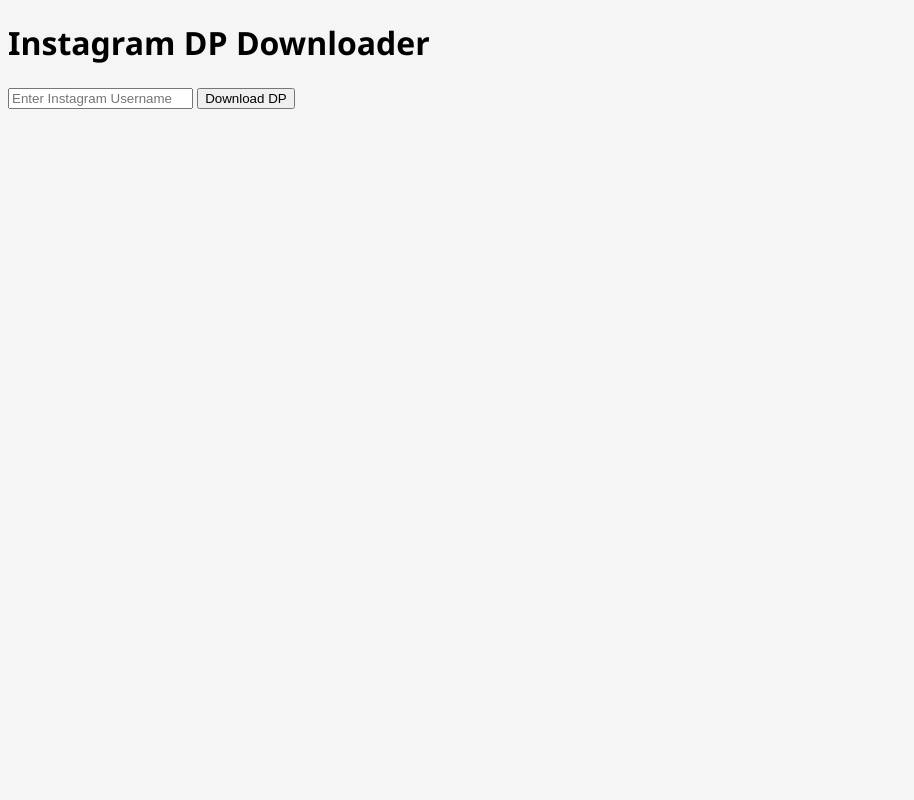
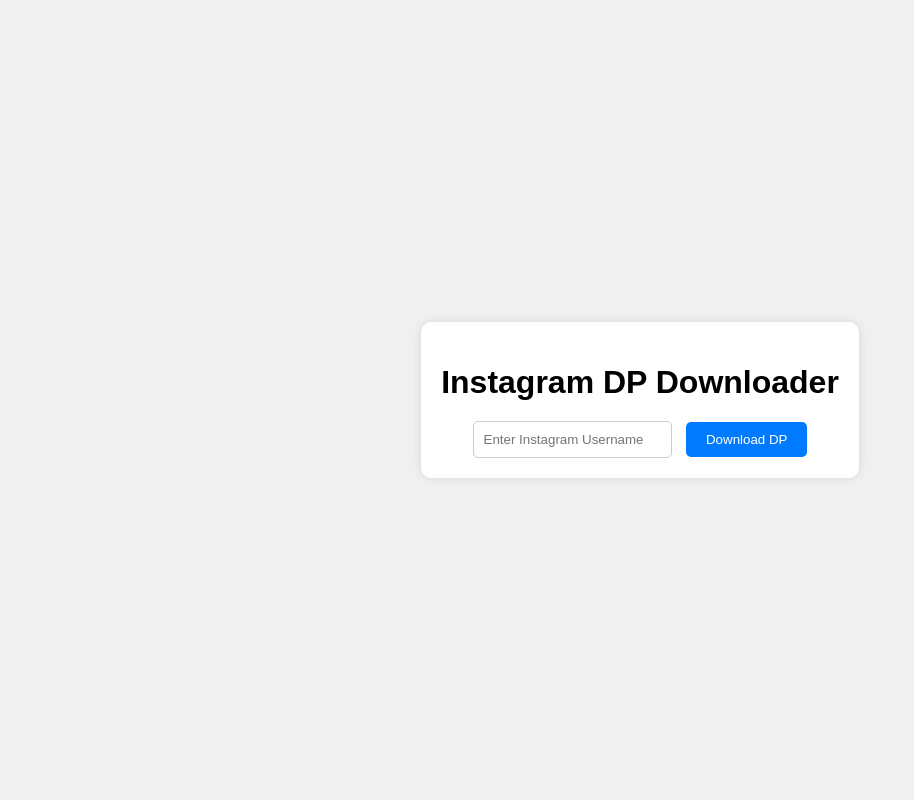
Before and after one commit to Akshay-gurav-31/ig_dp_download, a Flask app: page / in a window 1280 px wide. Shown: the whole page, without its empty margins (0-914 px from the left). Run offline with Flask 3, Linux system fonts and the light colour scheme.

Commit message:
Update styles.css

```diff
--- a/static/css/styles.css
+++ b/static/css/styles.css
@@ -1,63 +1,52 @@
-:root {
-    --gradient-start: #833ab4;
-    --gradient-mid: #fd1d1d;
-    --gradient-end: #fcb045;
+body {
+    font-family: Arial, sans-serif;
+    background-color: #f0f0f0;
+    display: flex;
+    justify-content: center;
+    align-items: center;
+    height: 100vh;
+    margin: 0;
 }
 
-body {
-    background: #f5f5f5;
-    font-family: 'Segoe UI', Tahoma, Geneva, Verdana, sans-serif;
+.container {
+    background-color: white;
+    padding: 20px;
+    border-radius: 10px;
+    box-shadow: 0 0 10px rgba(0, 0, 0, 0.1);
+    text-align: center;
 }
 
-.gradient-bg {
-    background: linear-gradient(45deg, var(--gradient-start), var(--gradient-mid), var(--gradient-end));
-    background-size: 300% 300%;
-    animation: gradient 8s ease infinite;
+h1 {
+    margin-bottom: 20px;
 }
 
-@keyframes gradient {
-    0% { background-position: 0% 50%; }
-    50% { background-position: 100% 50%; }
-    100% { background-position: 0% 50%; }
+input {
+    padding: 10px;
+    margin-right: 10px;
+    border: 1px solid #ccc;
+    border-radius: 5px;
 }
 
-.card {
-    border-radius: 15px;
-    box-shadow: 0 10px 20px rgba(0,0,0,0.1);
+button {
+    padding: 10px 20px;
+    background-color: #007bff;
+    color: white;
     border: none;
-    overflow: hidden;
+    border-radius: 5px;
+    cursor: pointer;
 }
 
-.btn-instagram {
-    background: linear-gradient(45deg, var(--gradient-start), var(--gradient-mid), var(--gradient-end));
-    border: none;
-    color: white;
-    font-weight: 600;
-    letter-spacing: 0.5px;
+button:hover {
+    background-color: #0056b3;
 }
 
-.btn-instagram:hover {
-    transform: translateY(-2px);
-    box-shadow: 0 5px 15px rgba(0,0,0,0.2);
+.error {
+    color: red;
+    margin-top: 10px;
 }
 
-.progress-bar {
-    background: linear-gradient(45deg, var(--gradient-start), var(--gradient-mid));
+.dp-image {
+    max-width: 200px;
+    margin-top: 20px;
+    border-radius: 50%;
 }
-
-.profile-img {
-    width: 100px;
-    height: 100px;
-    border-radius: 50%;
-    object-fit: cover;
-    border: 3px solid white;
-    box-shadow: 0 3px 10px rgba(0,0,0,0.2);
-}
-
-.download-item {
-    transition: all 0.3s ease;
-}
-
-.download-item:hover {
-    transform: scale(1.02);
-}
```
